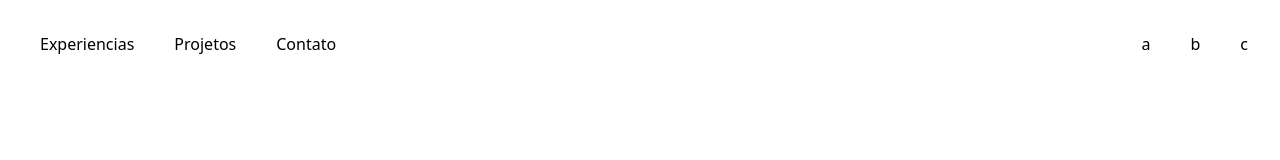
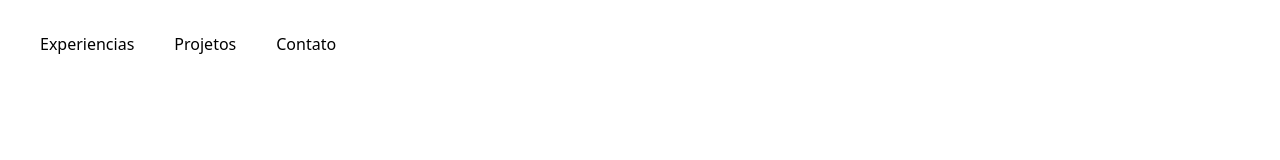
Before and after one commit to willianrizzo/MyPortifolio, a React (Vite) app: page / in a window 1280 px wide. Shown: the top 160 px of the page. Built offline with nearby package versions, Linux system fonts and the light colour scheme.

Commit message:
header inicio

```diff
--- a/package.json
+++ b/package.json
@@ -10,7 +10,8 @@
   },
   "dependencies": {
     "preact": "^10.13.1",
-    "react-icons": "^4.8.0"
+    "react-icons": "^4.8.0",
+    "react-router-dom": "^6.11.2"
   },
   "devDependencies": {
     "@preact/preset-vite": "^2.5.0",
--- a/src/Home/Componentes/Header.jsx
+++ b/src/Home/Componentes/Header.jsx
@@ -1,3 +1,7 @@
+import {AiFillLinkedin} from 'react-icons/ai'
+import {AiFillGithub} from 'react-icons/ai'
+import {AiFillInstagram} from 'react-icons/ai'
+
 function Header(){
     return(
         <div className='p-8 pl-10 flex justify-between'>
@@ -7,9 +11,9 @@ function Header(){
                 <button>Contato</button>
             </div>
             <div className="flex gap-10">
-                <button>a</button>
-                <button>b</button>
-                <button>c</button>
+                <AiFillGithub className='text-3xl'/>
+                <AiFillLinkedin className='text-3xl'/>
+                <AiFillInstagram className='text-3xl'/>
             </div>
         </div>
     )
```
Also changed, not shown: 1 other file (tests, documents, lock files or other folders).
